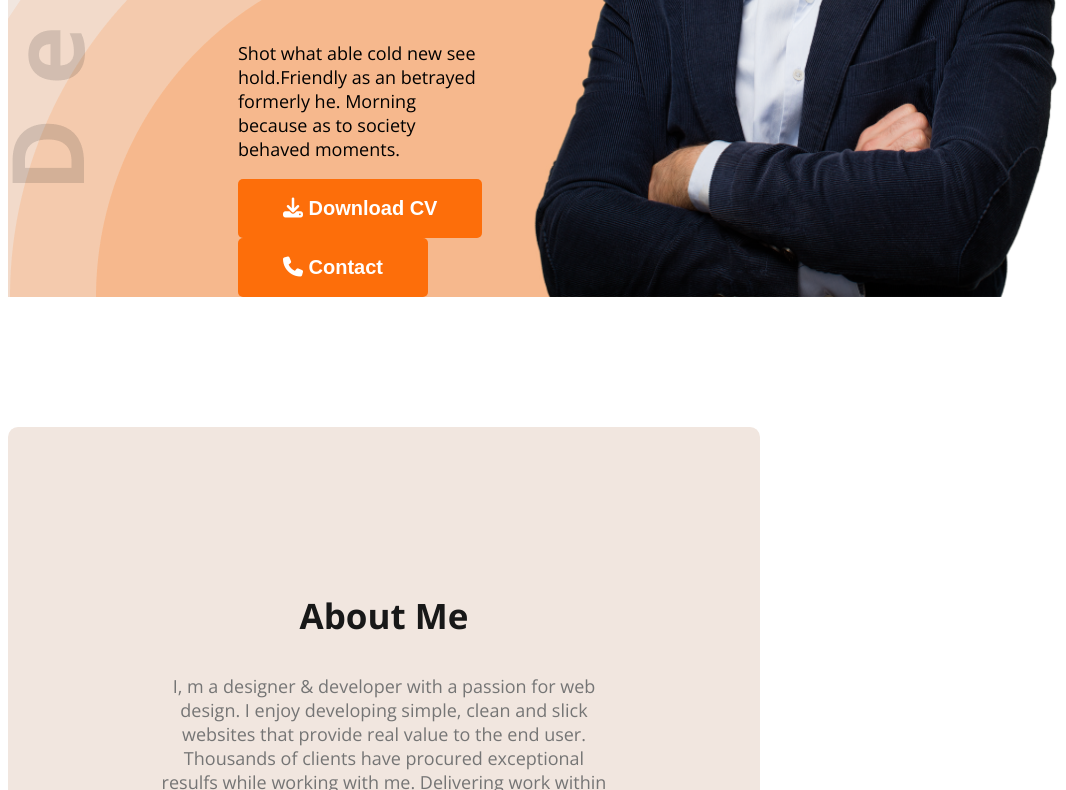
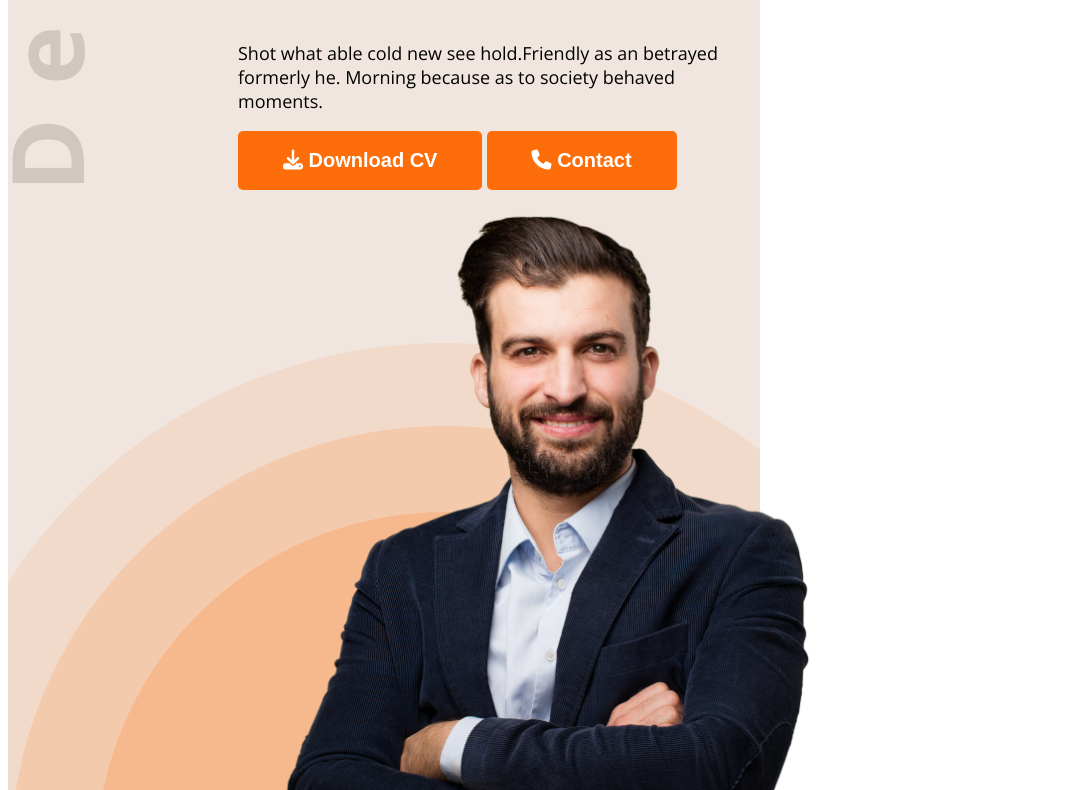
Before and after one commit to rezuwaann/web-dev-portfolio, a plain HTML site: page index.html in a window 768 px wide. Shown: the part 588-1378 px from the top of the page, 1066 px wide, since content can reach past the window. Drawn offline with nearby package versions, Linux system fonts and the light colour scheme.

Commit message:
responsiveness for tablet added

```diff
--- a/Styles/portfolio.css
+++ b/Styles/portfolio.css
@@ -301,3 +301,11 @@ footer textarea {
         width: calc(100% - 40px);
     }
 }
+
+
+/* tablet specific media query */
+@media screen and (min-width:576px) and (max-width:990px) {
+    .banner-profile-pic,.banner{
+        flex-direction: column;
+    }
+}
```
